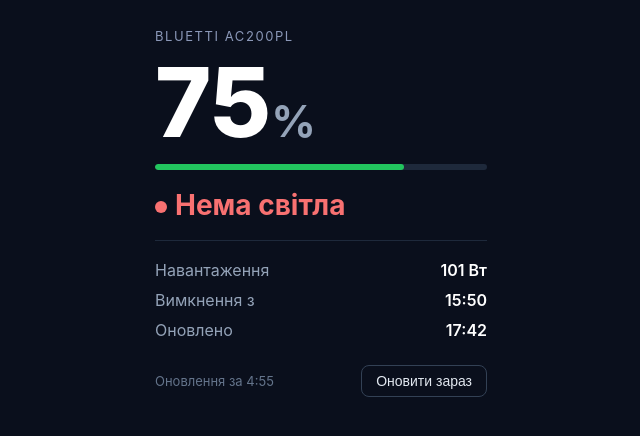
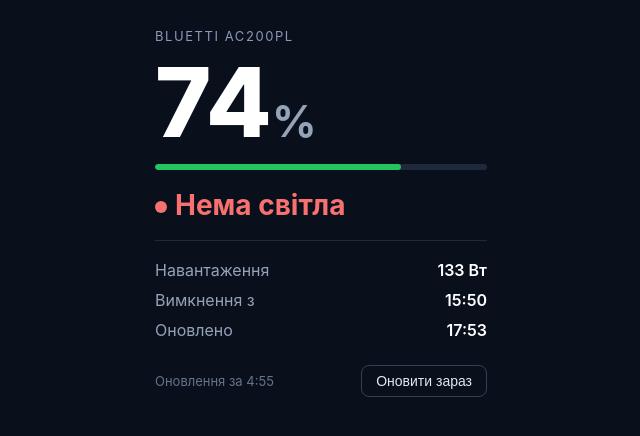
Before and after one commit to paliichukmykola/bluetti-widget, a plain HTML site: page index.html in a window 1280 px wide. Shown: the whole page, without its empty margins (319-959 px from the left). Drawn offline with Linux system fonts and the light colour scheme.

Commit message:
widget: 74% no grid 133W @ 17:53

```diff
--- a/index.html
+++ b/index.html
@@ -32,18 +32,18 @@
 <body>
 <div class="wrap">
   <div class="label">Bluetti AC200PL</div>
-  <div class="soc">75<span>%</span></div>
-  <div class="bar"><i style="width: 75%"></i></div>
+  <div class="soc">74<span>%</span></div>
+  <div class="bar"><i style="width: 74%"></i></div>
   <div class="grid off"><span class="dot"></span>Нема світла</div>
   <hr>
-  <div class="row"><span class="k">Навантаження</span><span class="v">101 Вт</span></div>
+  <div class="row"><span class="k">Навантаження</span><span class="v">133 Вт</span></div>
   <div class="row"><span class="k">Вимкнення з</span><span class="v">15:50</span></div>
-  <div class="row"><span class="k">Оновлено</span><span class="v">17:42</span></div>
+  <div class="row"><span class="k">Оновлено</span><span class="v">17:53</span></div>
   <div class="warn" id="warn"></div>
   <div class="foot"><span class="cd" id="cd"></span><button onclick="location.reload()">Оновити зараз</button></div>
 </div>
 <script>
-  var updatedUtc = "2026-11-22T15:42:57+00:00";
+  var updatedUtc = "2026-11-22T15:53:57+00:00";
   var RELOAD_S = 300;
   var STALE_MIN = 20;
   var left = RELOAD_S;
```
